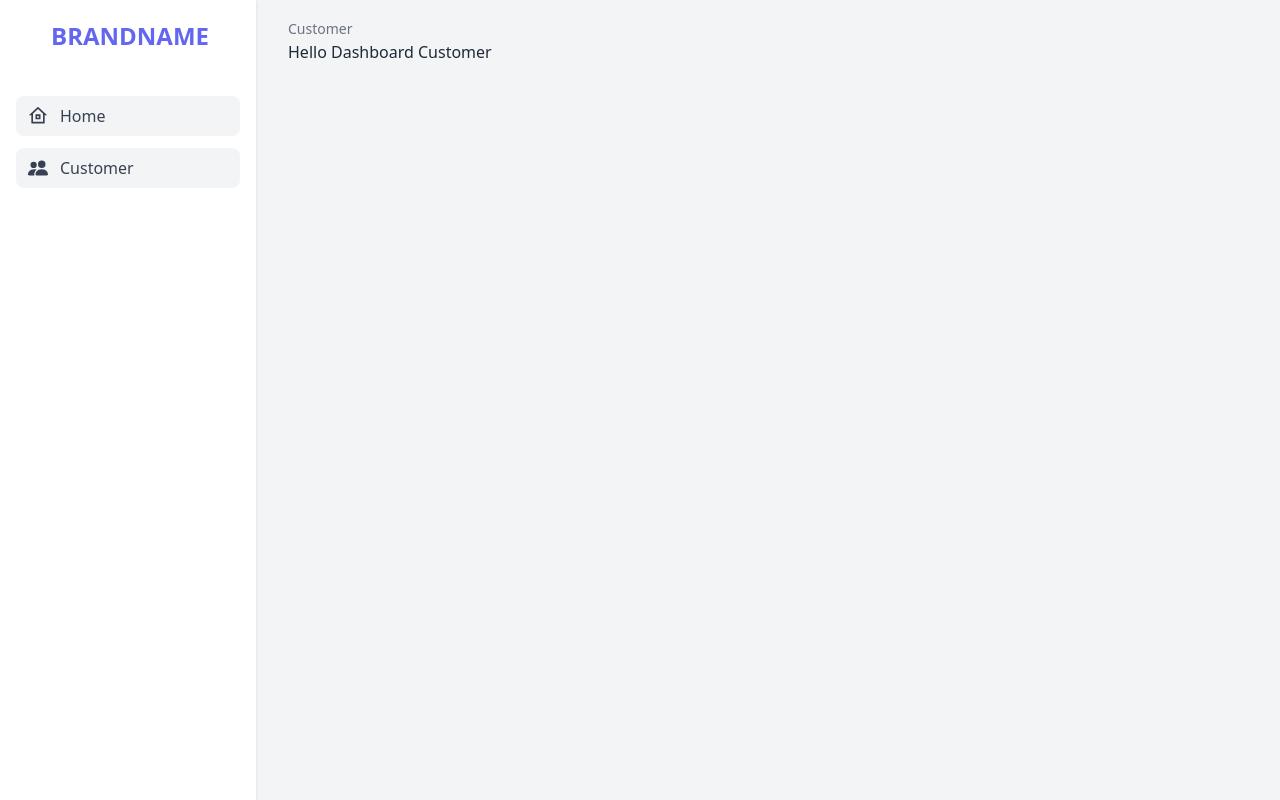
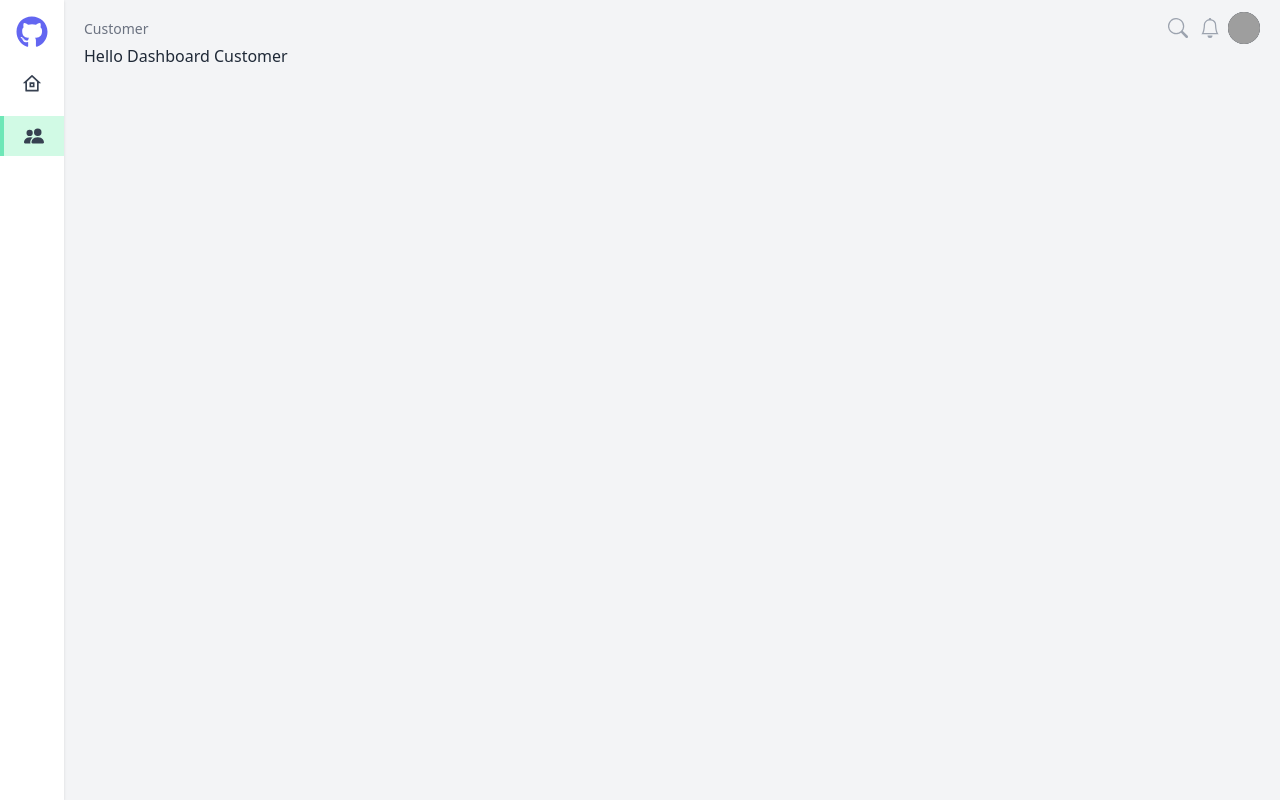
Before and after one commit to evriyanaindrasaputra/react-dashboard, a React (Vite) app: page /dashboard/customer in a window 1280 px wide. Built offline with nearby package versions, Linux system fonts and the light colour scheme; no server answers; grey boxes are pictures that could not be loaded.

Commit message:
feat: header sidebar breadcrumb

```diff
--- a/package.json
+++ b/package.json
@@ -13,6 +13,7 @@
     "@tanstack/react-query": "^4.0.10",
     "@tanstack/react-table": "^8.5.2",
     "axios": "^0.27.2",
+    "clsx": "^1.2.1",
     "js-cookie": "^3.0.1",
     "react": "^18.2.0",
     "react-dom": "^18.2.0",
--- a/src/components/breadcrumb.tsx
+++ b/src/components/breadcrumb.tsx
@@ -2,6 +2,7 @@ import React from "react";
 import { Link } from "react-router-dom";
 import { BsChevronRight } from 'react-icons/bs'
 import { BreadcrumbItem } from "~/types/breadcrumb";
+import clsx from 'clsx'
 
 type BreadcrumbProps = {
   items: BreadcrumbItem[]
@@ -11,22 +12,21 @@ type BreadcrumbProps = {
 const Breadcrumb: React.FC<BreadcrumbProps> = ({ items }) => {
   return (
     <nav aria-label="Breadcrumb" className="hidden sm:flex">
-      <ol className="flex items-center space-x-4">
+      <ol className="flex items-center space-x-1">
         {items.map(({ name, slug, current }, index) => (
           <li key={name}>
             <div className="flex items-center">
               <Link to={slug}>
-                <a
-                  aria-current={current ? "page" : undefined}
-                  className="mr-4 text-sm font-medium text-gray-500 hover:text-gray-700"
+                <span
+                  className={clsx(current ? 'font-bold' : '', "mr-1 text-sm font-medium text-gray-500 hover:text-gray-700")}
                 >
                   {name}
-                </a>
+                </span>
               </Link>
               {index < items.length - 1 &&
                 <BsChevronRight
                   aria-hidden="true"
-                  className="flex-shrink-0 h-5 w-5 text-gray-400"
+                  className="flex-shrink-0 h-4 w-4 text-gray-400"
                 />
               }
             </div>
--- /dev/null
+++ b/src/components/header-dashboard.tsx
@@ -0,0 +1,72 @@
+import React from 'react'
+import clsx from 'clsx'
+import { Menu, Transition } from '@headlessui/react'
+import { BsBell, BsSearch } from 'react-icons/bs'
+import { BreadcrumbItem } from "~/types/breadcrumb";
+import Breadcrumb from './breadcrumb'
+
+type HeaderDashboardProps = {
+  breadcrumb: BreadcrumbItem[]
+}
+
+const HeaderDashboard: React.FC<HeaderDashboardProps> = ({ breadcrumb }) => {
+  return (
+    <header className="flex items-center justify-between">
+      <Breadcrumb items={breadcrumb} />
+      <div className="flex items-center space-x-1">
+        <button
+          type="button"
+          className=" p-1 rounded-full text-gray-400 hover:text-gray-800 focus:outline-none focus:ring-2 focus:ring-offset-2 focus:ring-offset-gray-800 focus:ring-white"
+        >
+          <span className="sr-only">View notifications</span>
+          <BsSearch className="h-5 w-5" aria-hidden="true" />
+        </button>
+        <button
+          type="button"
+          className=" p-1 rounded-full text-gray-400 hover:text-gray-800 focus:outline-none focus:ring-2 focus:ring-offset-2 focus:ring-offset-gray-800 focus:ring-white"
+        >
+          <span className="sr-only">View notifications</span>
+          <BsBell className="h-5 w-5" aria-hidden="true" />
+        </button>
+        {/* Profile dropdown */}
+        <Menu as="div" className=" relative">
+          <div>
+            <Menu.Button className="bg-gray-800 flex text-sm rounded-full focus:outline-none">
+              <span className="sr-only">Open user menu</span>
+              <img
+                className="h-8 w-8 rounded-full"
+                src="https://images.unsplash.com/photo-1472099645785-5658abf4ff4e?ixlib=rb-1.2.1&ixid=eyJhcHBfaWQiOjEyMDd9&auto=format&fit=facearea&facepad=2&w=256&h=256&q=80"
+                alt=""
+              />
+            </Menu.Button>
+          </div>
+          <Transition
+            as={React.Fragment}
+            enter="transition ease-out duration-100"
+            enterFrom="transform opacity-0 scale-95"
+            enterTo="transform opacity-100 scale-100"
+            leave="transition ease-in duration-75"
+            leaveFrom="transform opacity-100 scale-100"
+            leaveTo="transform opacity-0 scale-95"
+          >
+            <Menu.Items className="origin-top-right absolute right-0 mt-2 w-48 rounded-md shadow-lg py-1 bg-white ring-1 ring-black ring-opacity-5 focus:outline-none">
+              <Menu.Item>
+                {({ active }: { active: boolean }) => (
+                  <a
+                    href="#"
+                    className={clsx(active ? 'bg-gray-100' : '', 'block px-4 py-2 text-sm text-gray-700')}
+                  >
+                    Sign Out
+                  </a>
+                )}
+              </Menu.Item>
+            </Menu.Items>
+          </Transition>
+        </Menu>
+
+      </div>
+    </header>
+  )
+}
+
+export default HeaderDashboard
--- a/src/components/sidebar/sidebar-item.tsx
+++ b/src/components/sidebar/sidebar-item.tsx
@@ -1,19 +1,21 @@
 import React from 'react'
-import { Link } from "react-router-dom";
+import { NavLink } from "react-router-dom";
 import { Sidebar } from '~/types/sidebar';
+import clsx from 'clsx'
 
 
-const SidebarItem : React.FC<Sidebar> = ({slug, name, Icon}) => {
+const SidebarItem: React.FC<Sidebar> = ({ slug, name, Icon }) => {
   return (
     <li>
-      <Link
+      <NavLink
         to={slug}
-        className="flex flex-row items-center h-10 px-3 rounded-lg text-gray-700 bg-gray-100"
+        className={({ isActive }) =>
+          clsx(isActive ? 'font-bold text-emerald-600 bg-emerald-100 border-l-4 border-emerald-300' : '', "flex items-center justify-center h-10 text-gray-700")
+        }
       >
-        <Icon className='w-5 h-5' />
-        <span className="ml-3">{name}</span>
-      </Link>
-    </li>
+      <Icon className='w-5 h-5' />
+    </NavLink>
+    </li >
   )
 }
 
--- a/src/components/sidebar/sidebar.tsx
+++ b/src/components/sidebar/sidebar.tsx
@@ -1,16 +1,18 @@
 import React from 'react'
+import { FaGithub } from 'react-icons/fa'
+import { Link } from 'react-router-dom'
 import { listSidebar } from '~/constants/sidebar'
 import SidebarItem from './sidebar-item'
 
 const Sidebar: React.FC = () => {
   return (
     <aside
-      className="w-64 md:shadow transform -translate-x-full md:translate-x-0 transition-transform duration-150 ease-in bg-white "
+      className="w-16 shadow bg-white "
     >
-      <div className="flex items-center justify-center py-4">
-        <span className="leading-10 text-indigo-500 text-2xl font-bold ml-1 uppercase">Brandname</span>
-      </div>
-      <div className="px-4 py-6">
+      <Link to='/dashboard/home' className="flex items-center justify-center py-4">
+        <FaGithub className="text-indigo-500 w-8 h-8" />
+      </Link>
+      <div>
         <ul className="flex flex-col w-full space-y-3">
           {listSidebar.map((item) => (
             <SidebarItem
--- a/src/constants/sidebar.ts
+++ b/src/constants/sidebar.ts
@@ -5,7 +5,7 @@ import { Sidebar } from '~/types/sidebar'
 export const listSidebar : Array<Sidebar> = [
   {
     name : 'Home',
-    slug : '/dashboard',
+    slug : '/dashboard/home',
     Icon : RiHome8Line
   },
   {
--- a/src/layouts/dashboard-layout.tsx
+++ b/src/layouts/dashboard-layout.tsx
@@ -8,7 +8,7 @@ const Dashboardlayout: React.FC = () => {
     <>
       <div className="flex flex-row min-h-screen bg-gray-100 text-gray-800">
         <Sidebar />
-        <main className="flex flex-col py-4 px-8 flex-grow -ml-64 md:ml-0 transition-all duration-150 ease-in">
+        <main className="flex flex-col py-3 px-5 flex-grow">
           {outlet}
         </main>
       </div>
--- a/src/pages/dashboard/customer/index.tsx
+++ b/src/pages/dashboard/customer/index.tsx
@@ -1,12 +1,14 @@
 import React from 'react'
-import Breadcrumb from '~/components/breadcrumb'
+import HeaderDashboard from '~/components/header-dashboard'
 
 const DashboardCustomer: React.FC = () => {
   return (
     <>
-      <Breadcrumb items={[
-        { name: 'Customer', slug: 'dashboard/customer'},
-      ]} />
+      <HeaderDashboard
+        breadcrumb={[
+          { name: 'Customer', slug: 'dashboard/customer'},
+        ]}
+      />
       <p>Hello Dashboard Customer</p>
     </>
   )
--- a/src/pages/dashboard/index.tsx
+++ b/src/pages/dashboard/index.tsx
@@ -1,12 +1,15 @@
 import React from 'react'
 import Breadcrumb from '~/components/breadcrumb'
+import HeaderDashboard from '~/components/header-dashboard'
 
 const Dashboard = () => {
   return (
     <>
-      <Breadcrumb items={[
-        { name: 'Dashboard', slug: 'dashboard', current: true }
-      ]} />
+      <HeaderDashboard
+        breadcrumb={[
+          { name: 'Dashboard', slug: 'dashboard', current: true }
+        ]}
+      />
       <p>Hello Dashboard</p>
     </>
   )
```
Also changed, not shown: src/routes/index.tsx (+6 -2 lines), 1 other file (tests, documents, lock files or other folders).
